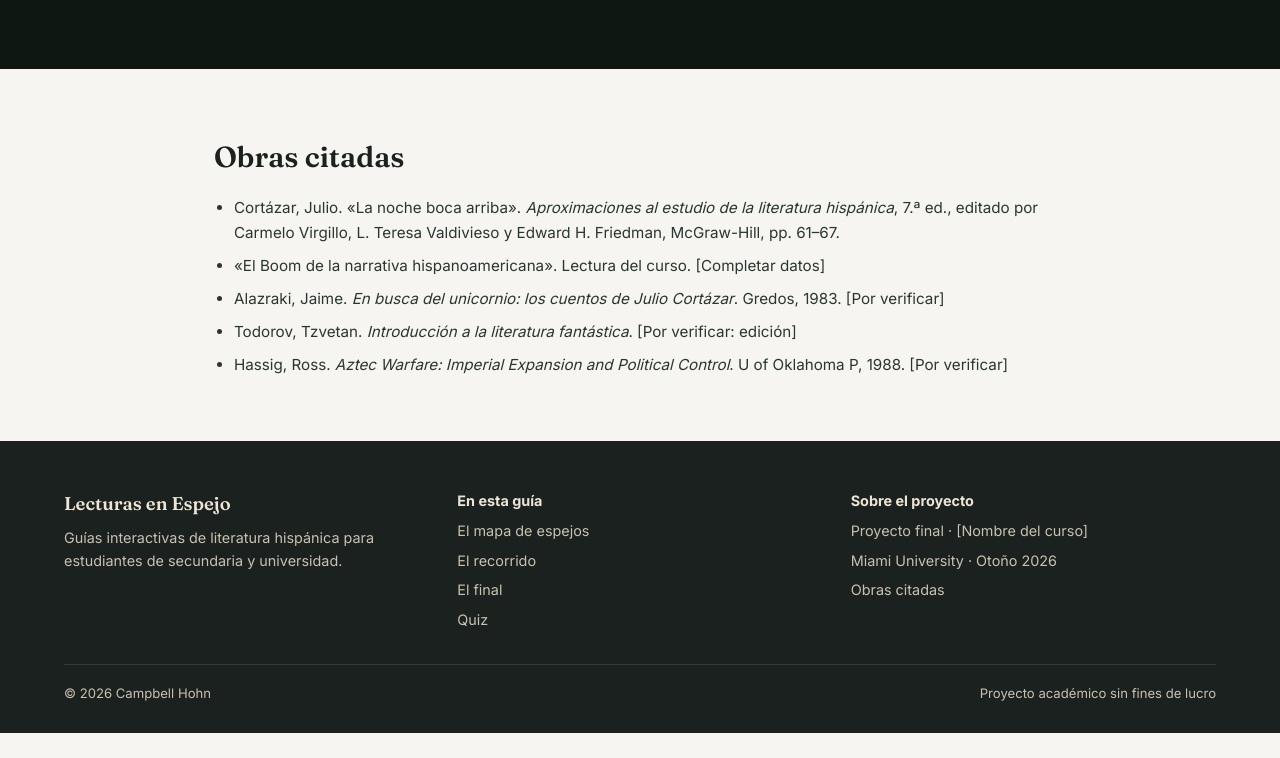
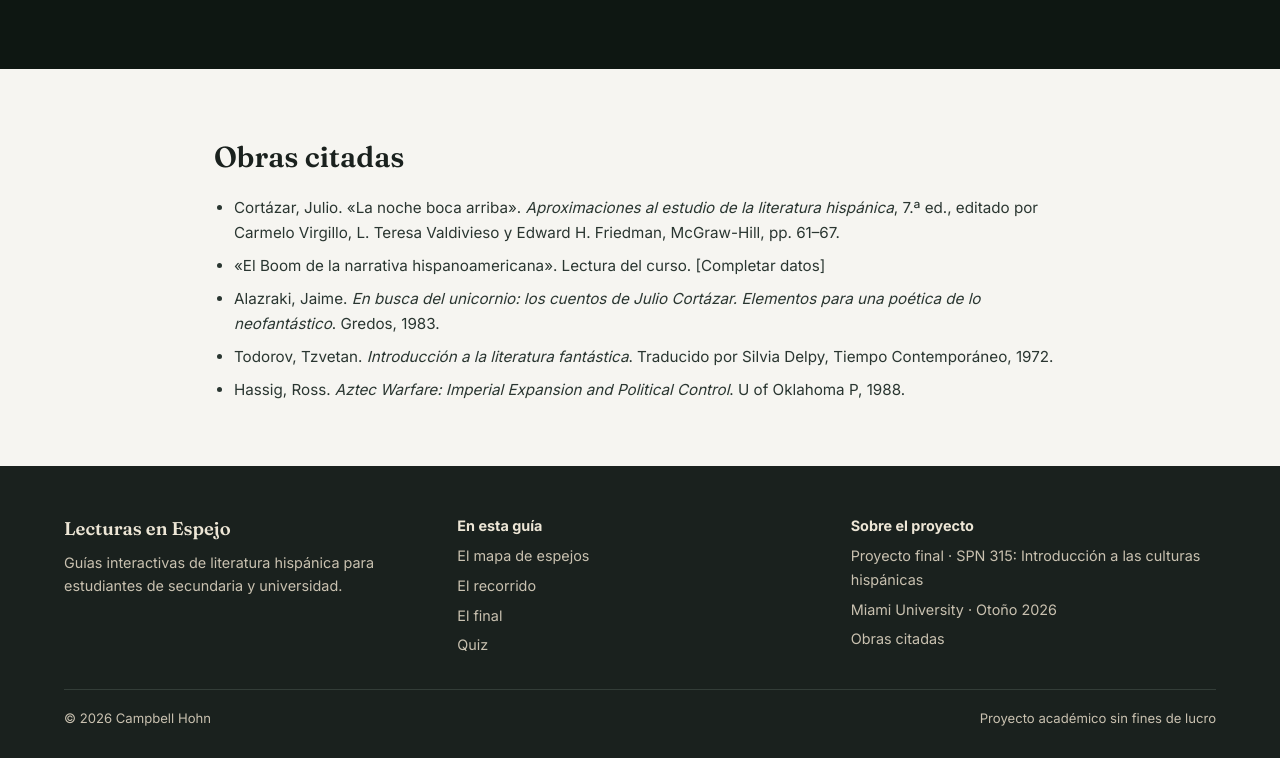
Before and after one commit to cmhohn05/Projecto-Final, a plain HTML site: page index.html in a window 1280 px wide. Shown: the part 5807-6565 px from the top of the page. Before the commit the page ends 6540 px from the top, so only its background shows below. Drawn offline with Linux system fonts and the light colour scheme.

Commit message:
Add course name and verified citation details
Co-Authored-By: Claude Opus 5.5 <noreply@anthropic.com>
Claude-Session: https://claude.ai/code/session_01FPLsEYkPyo3HrL5ZQjHwUa

```diff
--- a/index.html
+++ b/index.html
@@ -412,9 +412,9 @@
   <ul>
     <li>Cortázar, Julio. «La noche boca arriba». <i>Aproximaciones al estudio de la literatura hispánica</i>, 7.ª ed., editado por Carmelo Virgillo, L. Teresa Valdivieso y Edward H. Friedman, McGraw-Hill, pp. 61–67.</li>
     <li>«El Boom de la narrativa hispanoamericana». Lectura del curso. [Completar datos]</li>
-    <li>Alazraki, Jaime. <i>En busca del unicornio: los cuentos de Julio Cortázar</i>. Gredos, 1983. [Por verificar]</li>
-    <li>Todorov, Tzvetan. <i>Introducción a la literatura fantástica</i>. [Por verificar: edición]</li>
-    <li>Hassig, Ross. <i>Aztec Warfare: Imperial Expansion and Political Control</i>. U of Oklahoma P, 1988. [Por verificar]</li>
+    <li>Alazraki, Jaime. <i>En busca del unicornio: los cuentos de Julio Cortázar. Elementos para una poética de lo neofantástico</i>. Gredos, 1983.</li>
+    <li>Todorov, Tzvetan. <i>Introducción a la literatura fantástica</i>. Traducido por Silvia Delpy, Tiempo Contemporáneo, 1972.</li>
+    <li>Hassig, Ross. <i>Aztec Warfare: Imperial Expansion and Political Control</i>. U of Oklahoma P, 1988.</li>
   </ul>
 </section>
 
@@ -426,7 +426,7 @@
     <div class="footer-cols">
       <div class="footer-col"><span class="footer-brand">Lecturas en Espejo</span><span>Guías interactivas de literatura hispánica para estudiantes de secundaria y universidad.</span></div>
       <nav class="footer-col" aria-label="En esta guía"><span class="footer-col__title">En esta guía</span><a href="#mapa">El mapa de espejos</a><a href="#recorrido">El recorrido</a><a href="#interruptor">El final</a><a href="#quiz">Quiz</a></nav>
-      <div class="footer-col"><span class="footer-col__title">Sobre el proyecto</span><span>Proyecto final · [Nombre del curso]</span><span>Miami University · Otoño 2026</span><a href="#fuentes">Obras citadas</a></div>
+      <div class="footer-col"><span class="footer-col__title">Sobre el proyecto</span><span>Proyecto final · SPN 315: Introducción a las culturas hispánicas</span><span>Miami University · Otoño 2026</span><a href="#fuentes">Obras citadas</a></div>
     </div>
     <div class="footer-bottom"><span>© 2026 Campbell Hohn</span><span>Proyecto académico sin fines de lucro</span></div>
   </div>
```
Also changed, not shown: 1 other file.
